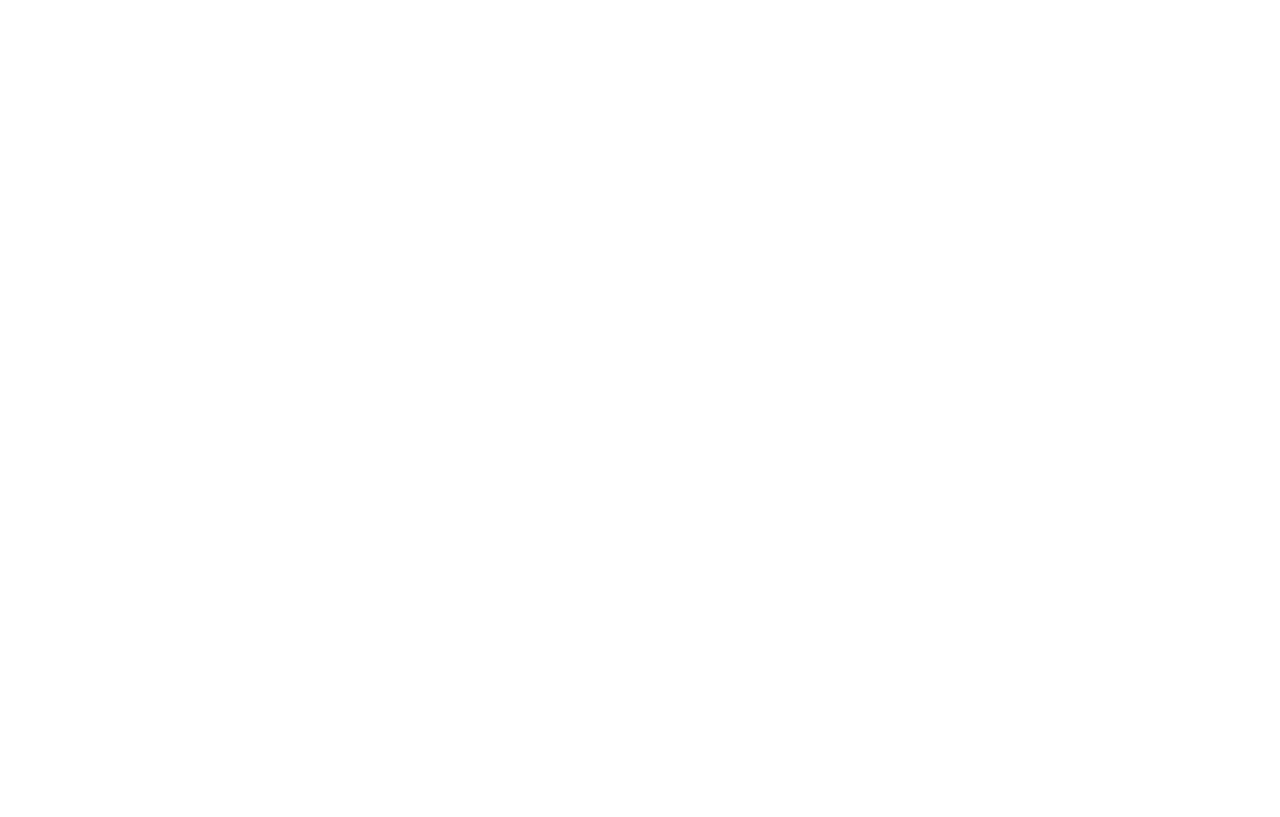
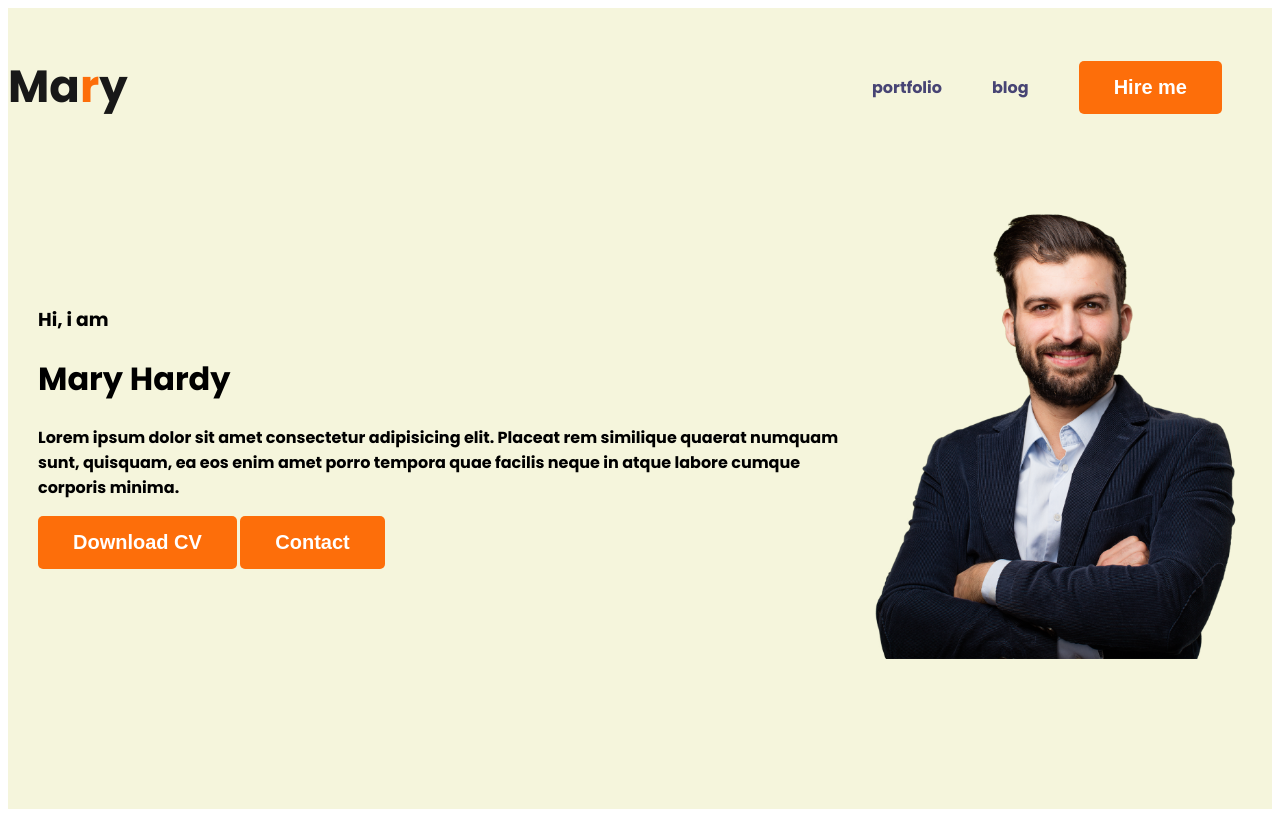
Before and after one commit to Najmul200/web-daveloper-at, a plain HTML site: page index.html in a window 1280 px wide. Drawn offline with Linux system fonts and the light colour scheme.

Commit message:
banner content added

```diff
--- a/index.html
+++ b/index.html
@@ -4,10 +4,32 @@
     <meta charset="UTF-8">
     <meta name="viewport" content="width=device-width, initial-scale=1.0">
     <title>Web Daveloper</title>
+    <link rel="preconnect" href="https://fonts.googleapis.com">
+<link rel="preconnect" href="https://fonts.gstatic.com" crossorigin>
+<link href="https://fonts.googleapis.com/css2?family=Open+Sans:wght@800&family=Poppins:wght@700&display=swap" rel="stylesheet">
+    <link rel="stylesheet" href="styles/portfolio.css">
 </head>
 <body>
     <header>
+            <nav>
+                <h3 class="nav-title">Ma<span class="primary-color">r</span>y</h3>
+                <ul>
+                    <li><a href="">portfolio</a></li>
+                    <li><a href="">blog</a></li>
+                    <li><button class="button-primary">Hire me</button></li>
+                </ul>
+            </nav>
+            <div class="banner">
+                <div>
+                    <h3 class="banner-greeting">Hi, i am</h3>
+                    <h1 class="banner-title">Mary Hardy</h1>
 
+                    <p>Lorem ipsum dolor sit amet consectetur adipisicing elit. Placeat rem similique quaerat numquam sunt, quisquam, ea eos enim amet porro tempora quae facilis neque in atque labore cumque corporis minima.</p>
+                    <button class="button-primary">Download CV</button>
+                    <button class="button-primary">Contact</button>
+                </div>
+                <img class="profile-picture" src="images/hardy.png" alt="">
+            </div>
     </header>
 
     <main>
--- /dev/null
+++ b/styles/portfolio.css
@@ -0,0 +1,53 @@
+
+body{
+    font-family: 'Open Sans', sans-serif;
+font-family: 'Poppins', sans-serif;
+}
+
+
+nav{
+    display: flex;
+    align-items: center;
+    justify-content: space-between;
+}
+.primary-color{
+color: #FD6E0A;
+}
+.button-primary{
+    background: #FD6E0A;
+    border-radius: 5px;
+    border: 0;
+    color: white;
+    font-size: 20px;
+    font-weight: 700;
+    padding: 15px 35px;
+}
+.nav-title{
+    color: #181818;
+    font-size: 45px;
+    font-weight: 800;
+}
+nav > ul{
+    display: flex;
+    align-items: center;
+}
+nav li{
+    list-style: none;
+    margin-right: 50px;
+}
+nav a{
+    text-decoration: none;
+    color: #474474;
+}
+
+header{
+    background-color: beige;
+}
+.banner{
+    padding: 30px 30px 150px;
+    display: flex;
+    align-items: center;
+}
+.profile-picture{
+    width: 400px;
+}
```
